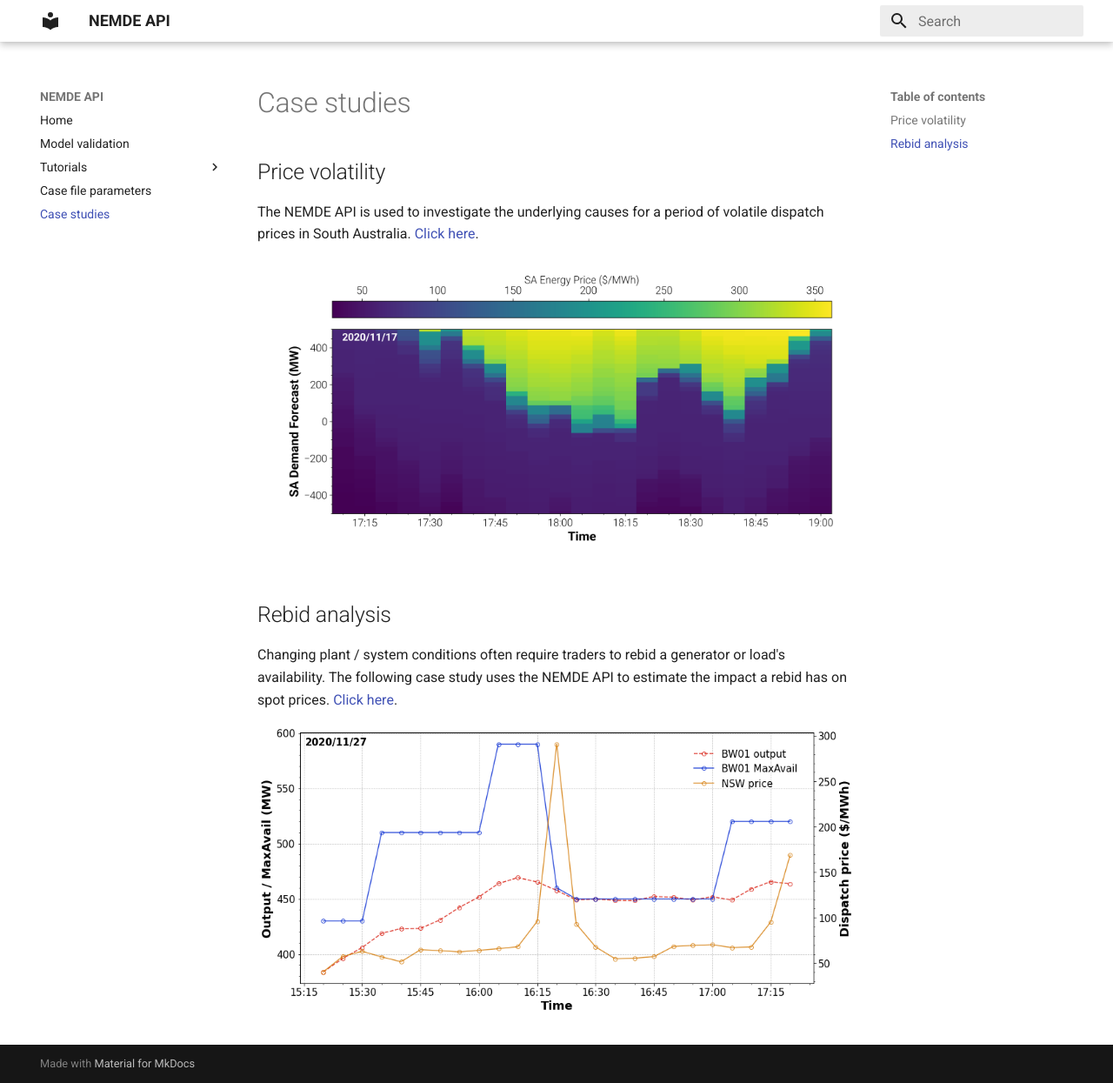
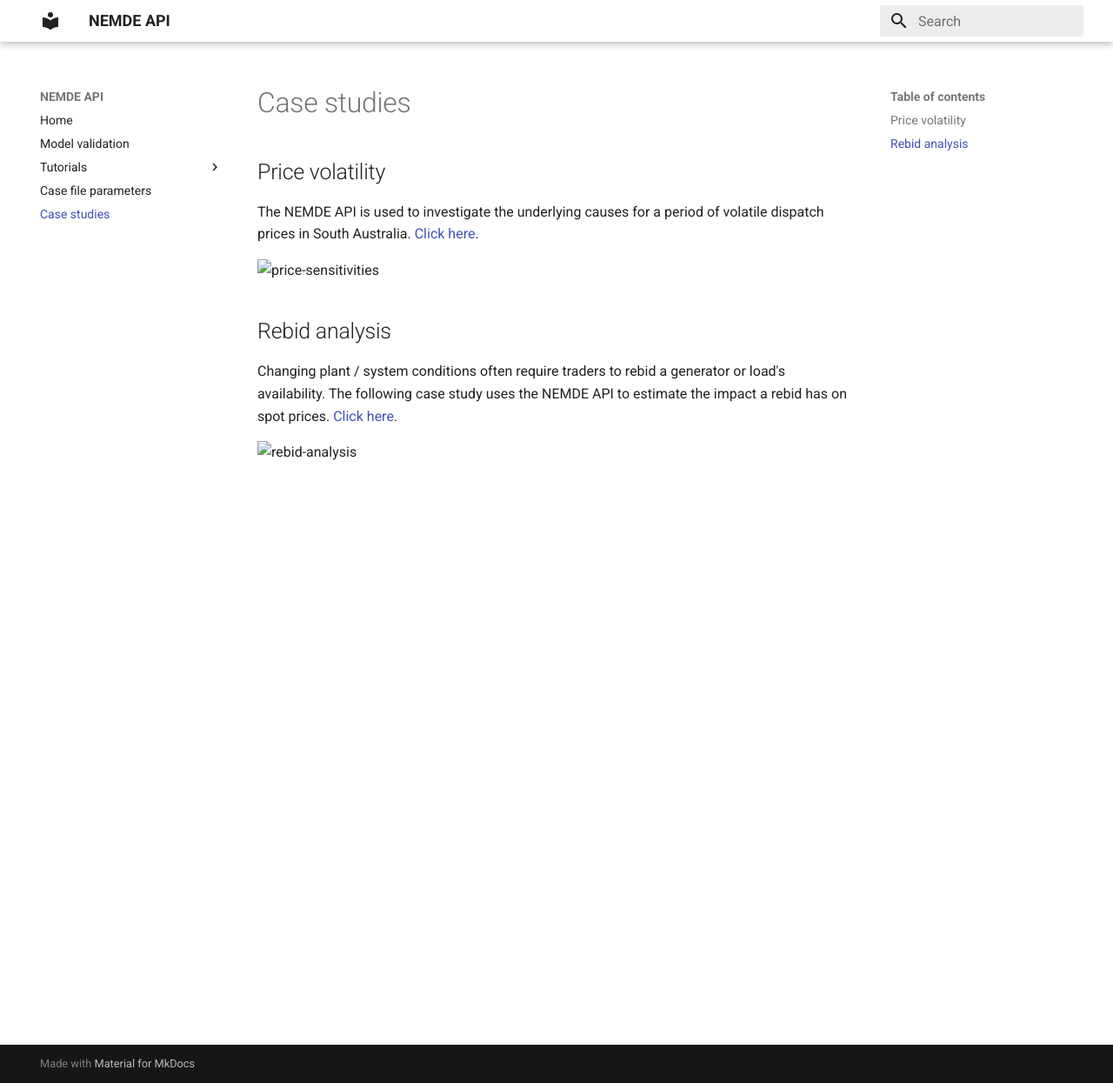
Before and after one commit to akxen/dispatch-api-docs, an MkDocs documentation site: the page built from website/docs/case-studies/case-studies.md, in a window 1280 px wide and 1245 px high. Shown: the whole window at 87% size. Built offline with MkDocs 1.6.1 and Material for MkDocs 9.7.7, drawn with Linux system fonts in a browser that asks for light colours.

Commit message:
(Fix) Updating broken links

```diff
--- a/website/docs/case-studies/case-studies.md
+++ b/website/docs/case-studies/case-studies.md
@@ -1,12 +1,12 @@
 # Case studies
 
 ## Price volatility
-The NEMDE API is used to investigate the underlying causes for a period of volatile dispatch prices in South Australia. [Click here](/case-studies/price-volatility/price-volatility).
+The NEMDE API is used to investigate the underlying causes for a period of volatile dispatch prices in South Australia. [Click here](/nemde-api-docs/case-studies/price-volatility/price-volatility).
 
-![price-sensitivities](/case-studies/price-volatility/heatmap-no-title.png)
-<!-- ![price-sensitivities](/case-studies/price-volatility/supply-curve.gif) -->
+![price-sensitivities](/nemde-api-docs/case-studies/price-volatility/heatmap-no-title.png)
+<!-- ![price-sensitivities](/nemde-api-docs/case-studies/price-volatility/supply-curve.gif) -->
 
 ## Rebid analysis
-Changing plant / system conditions often require traders to rebid a generator or load's availability. The following case study uses the NEMDE API to estimate the impact a rebid has on spot prices. [Click here](/case-studies/rebid-analysis/rebid-analysis).
+Changing plant / system conditions often require traders to rebid a generator or load's availability. The following case study uses the NEMDE API to estimate the impact a rebid has on spot prices. [Click here](/nemde-api-docs/case-studies/rebid-analysis/rebid-analysis).
 
-![rebid-analysis](/case-studies/rebid-analysis/rebid-analysis_files/rebid-analysis_2_0.png)
+![rebid-analysis](/nemde-api-docs/case-studies/rebid-analysis/rebid-analysis_files/rebid-analysis_2_0.png)
```
Also changed, not shown: website/site/index.html, 4 other files.
